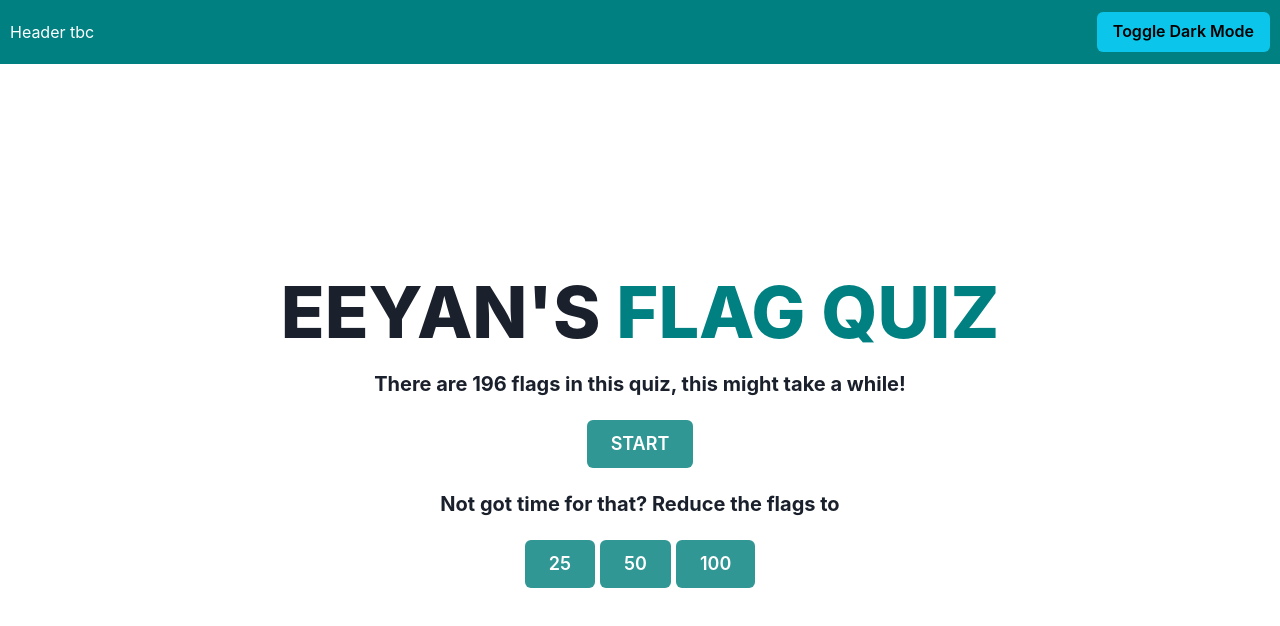
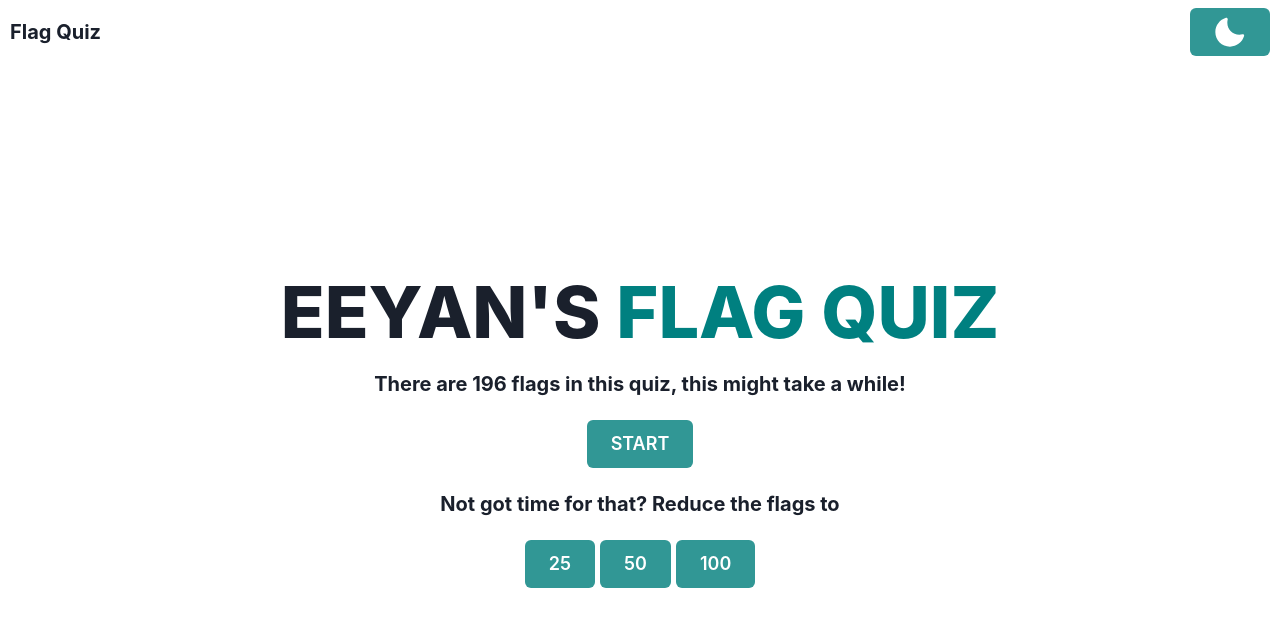
Before and after one commit to Eeeeeeeeeeeeen/flag-quiz, a Next.js app: page / in a window 1280 px wide. Shown: the top 626 px of the page. Built offline with nearby package versions, Linux system fonts and the light colour scheme.

Commit message:
Added social media placeholders & darmode icons

```diff
--- a/package.json
+++ b/package.json
@@ -8,6 +8,7 @@
     "start": "next start"
   },
   "dependencies": {
+    "@chakra-ui/icons": "^1.0.14",
     "@chakra-ui/react": "^1.6.5",
     "@emotion/react": "^11.4.0",
     "@emotion/styled": "^11.3.0",
--- a/pages/index.js
+++ b/pages/index.js
@@ -1,13 +1,12 @@
-import { Box, Button, Center, Flex, Grid, HStack, Spacer, Stack, Text, useColorMode } from "@chakra-ui/react";
+import { MoonIcon, SunIcon } from "@chakra-ui/icons";
+import { Box, Button, Center, Flex, Grid, Spacer, Stack, Text, useColorMode } from "@chakra-ui/react";
 import Head from "next/head";
 import { useEffect, useState } from "react";
 import Game from "../components/Game";
 
-const fetcher = (...args) => fetch(...args).then((res) => res.json());
-
 export default function Home() {
   const [data, setData] = useState()
-  const { toggleColorMode } = useColorMode()
+  const { toggleColorMode, colorMode } = useColorMode()
 
   useEffect(() => {
     fetch("Countries.json")
@@ -23,11 +22,22 @@ export default function Home() {
       </Head>
 
       <Grid h="100vh" templateRows="4rem 1fr">
-        <Box as="header" backgroundColor="teal">
+        <Box as="header">
           <Flex m="0 10px" height="100%" alignItems="center">
-            <Text as="span" textColor="white">Header tbc</Text>
+            <Text as="a" href="/" fontSize="xl" fontWeight="bold">Flag Quiz</Text>
             <Spacer />
-            <Button colorScheme="cyan" onClick={toggleColorMode}>Toggle Dark Mode</Button>
+            {/* <HStack spacing="5px">
+              <Button as="a" colorScheme="teal" href="https://github.com/eeeeeeeeeeeeen/flag-quiz" target="_blank" rel="noopener noreferrer">
+                <GithubIcon boxSize="8" colorMode={colorMode} />
+              </Button>
+              <Button as="a" colorScheme="teal" href="https://twitter.com/eeyan_t" target="_blank" rel="noopener noreferrer">
+                <TwitterIcon boxSize="8" colorMode={colorMode} />
+              </Button>
+            </HStack> */}
+            <Button colorScheme="teal" onClick={toggleColorMode} ml="40px" size="lg">
+              {colorMode !== 'dark' ? <MoonIcon boxSize="8" /> : <SunIcon boxSize="8" />}
+            </Button>
+
           </Flex>
         </Box>
 
```
Also changed, not shown: components/Icons/GithubIcon.js (added, +9 -0 lines), components/Icons/TwitterIcons.js (added, +10 -0 lines), 1 other file (tests, documents, lock files or other folders).
